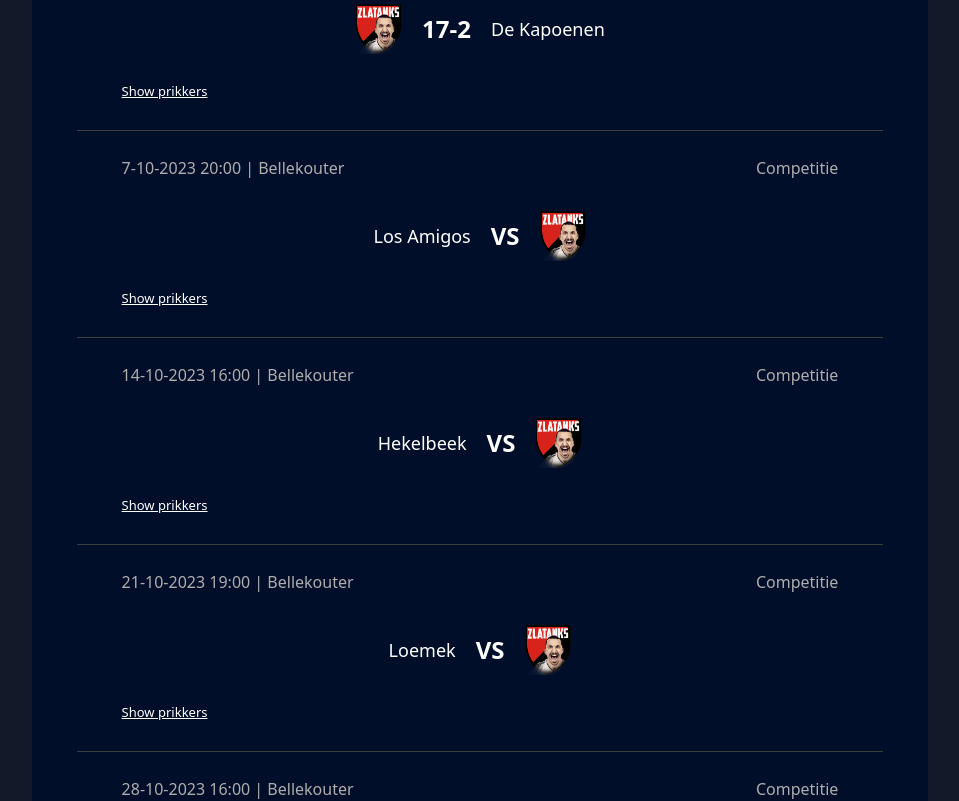
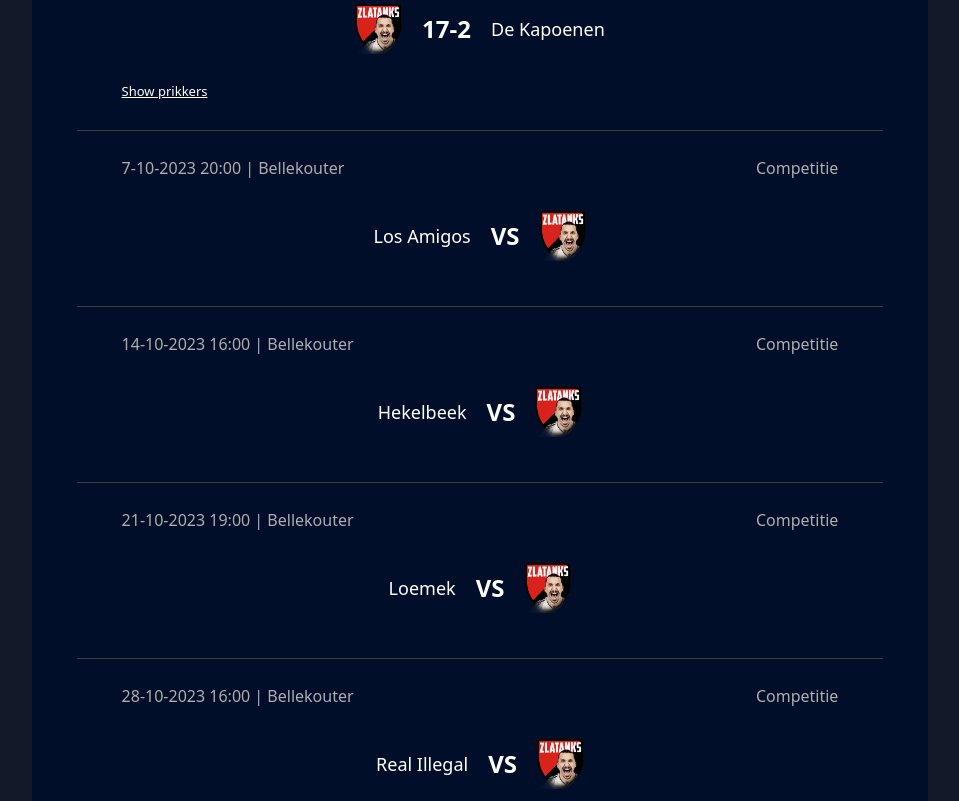
Before and after one commit to WoutDM/zlatanks, a React (Create React App) app: page /Kalender in a window 1280 px wide. Shown: the part 660-1461 px from the top of the page, without its empty margins (160-1119 px from the left). Built offline with nearby package versions, Linux system fonts and the light colour scheme.

Commit message:
fix: show prikkers only if there are prikkers

```diff
--- a/src/pages/matches/components/MatchComponent.jsx
+++ b/src/pages/matches/components/MatchComponent.jsx
@@ -67,10 +67,14 @@ export default function MatchComponent({match}) {
         )
       }
       {
-        !showPrikker ? (
-          <p id='showPrikker_toggle' onClick={handleShowPrikkers}>Show prikkers</p>
+        getGoalScorers ? (
+          !showPrikker ? (
+            <p id='showPrikker_toggle' onClick={handleShowPrikkers}>Show prikkers</p>
+          ) : (
+            <p id='showPrikker_toggle' onClick={handleShowPrikkers}>Hide prikkers</p>
+          )
         ) : (
-          <p id='showPrikker_toggle' onClick={handleShowPrikkers}>Hide prikkers</p>
+          null
         )
       }
       {
```
